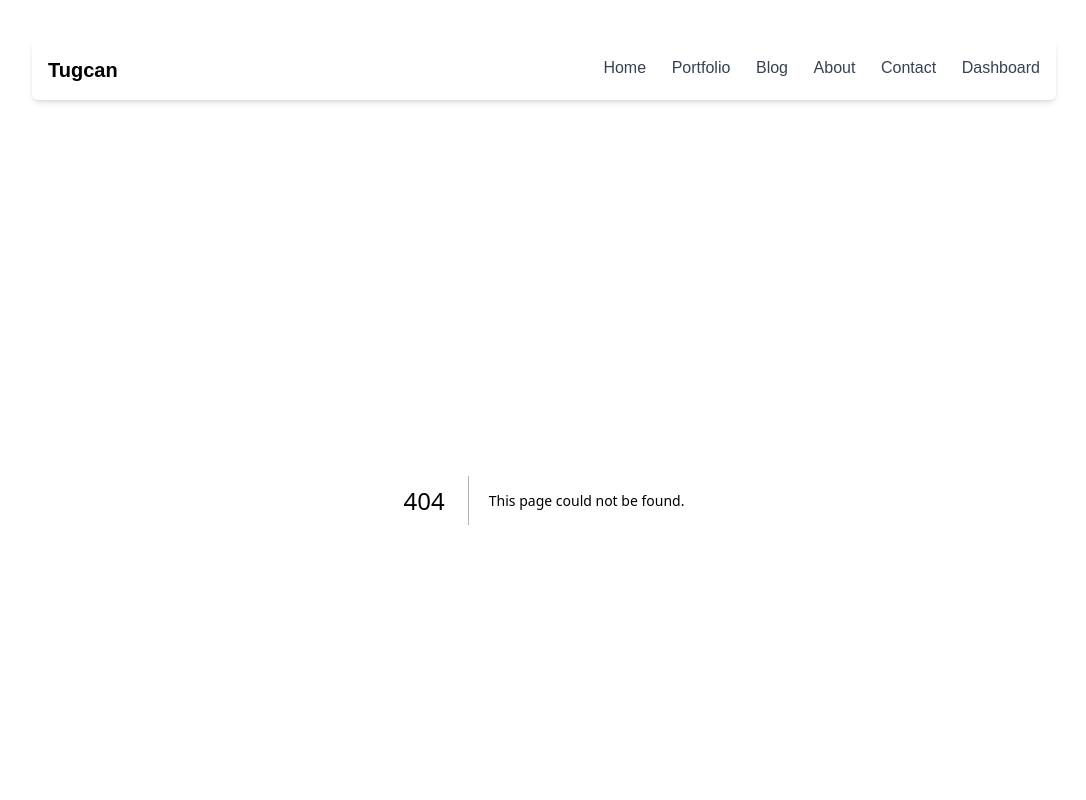
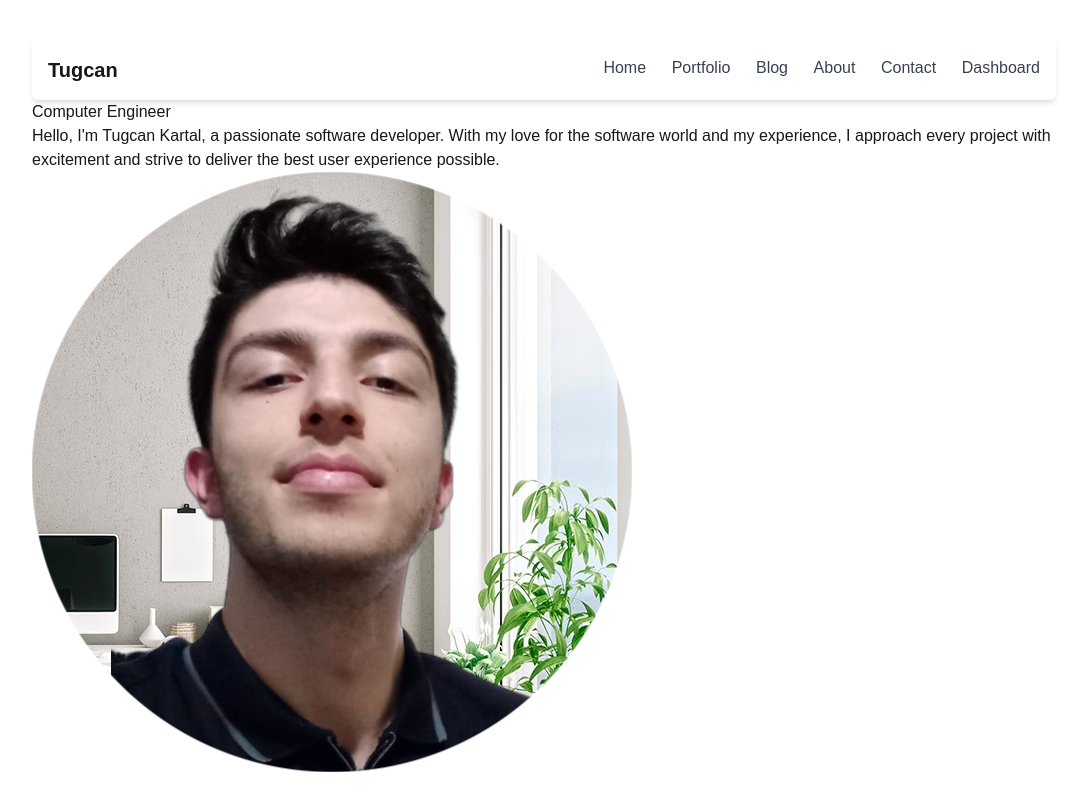
Before and after one commit to tugcan-kartal/Blog, a Next.js app: page /about in a window 1280 px wide. Before the commit this address had no page. Shown: the top 800 px of the page, without its empty margins (96-1182 px from the left). Built offline with nearby package versions, Linux system fonts and the light colour scheme.

Commit message:
added about page

```diff
--- /dev/null
+++ b/src/app/about/page.tsx
@@ -0,0 +1,31 @@
+import React from "react";
+import Me from "@/../public/AboutPage-Me.png";
+import Image from "next/image";
+
+const About:React.FC=()=>{
+
+    return(
+        <div>
+            <div>
+
+                <div>
+                    <h1>Computer Engineer</h1>
+
+                    <p>Hello, I'm Tugcan Kartal, a passionate software developer.
+                       With my love for the software world and my experience,
+                       I approach every project with excitement and strive
+                       to deliver the best user experience possible.
+                    </p>
+                </div>
+
+                <div>
+                    <Image src={Me} alt="not found" />
+                </div>
+
+            </div>
+        </div>
+    )
+
+}
+
+export default About;
--- /dev/null
+++ b/src/app/contact/page.tsx
@@ -0,0 +1,23 @@
+import Image from "next/image";
+import React from "react";
+import ContactImage from "@/../public/ContactPage-Contact.svg";
+
+const Contact=()=>{
+    return(
+        <div>
+            <div>
+
+                <div>
+
+                </div>
+
+                <div>
+                    <Image src={ContactImage} alt="not found"/>
+                </div>
+
+            </div>
+        </div>
+    )
+}
+
+export default Contact;
```
Also changed, not shown: public/AboutPage-Me.png (added), public/ContactPage-Contact.svg (added).
